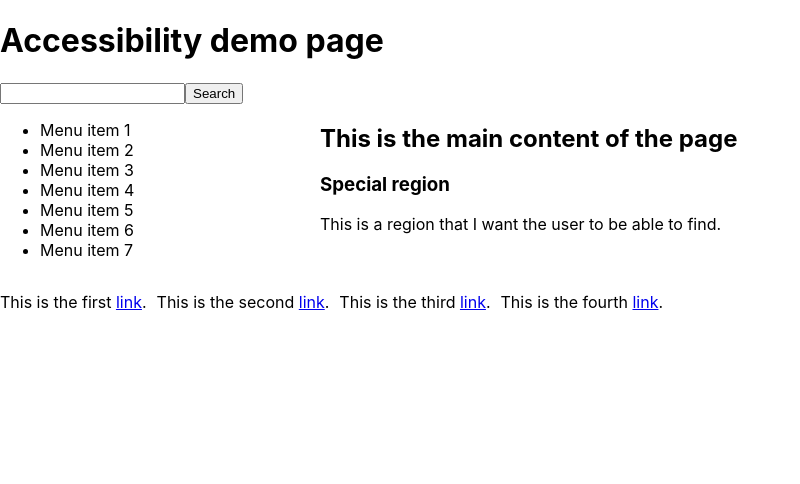
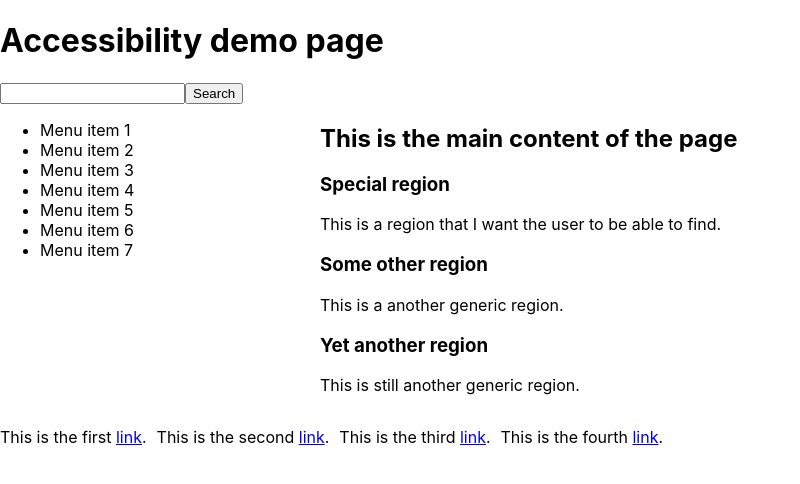
Before and after one commit to jakubgawlikowski/a11y, a React (Create React App) app in the folder a11y/: page / in a window 1280 px wide. Shown: the top 484 px of the page, without its empty margins (0-800 px from the left). Built offline with nearby package versions, Linux system fonts and the light colour scheme.

Commit message:
adding sections

```diff
--- a/a11y/src/App.js
+++ b/a11y/src/App.js
@@ -9,7 +9,7 @@ function App() {
         </h1>
       </header>
       <form role="search">
-        <input type="search" accesskey="q" aria-label="search text" size="20"/>
+        <input type="search" aria-label="search text" size="20"/>
         <input type="submit" value="Search"/>
       </form>
       <div className="container">
@@ -27,12 +27,24 @@ function App() {
         <main className="main" role="main" label="Main content">
           <h2>This is the main content of the page</h2>
 
-          <div role="region" aria-labelledby="special-region">
+          <section role="region" aria-labelledby="special-region">
             <h3 id="special-region">Special region</h3>
             <p>
             This is a region that I want the user to be able to find.
             </p>
-          </div>
+          </section>
+          <section>
+            <h3 id="special-region">Some other region</h3>
+            <p>
+            This is a another generic region.
+            </p>
+          </section>
+          <section>
+            <h3 id="special-region">Yet another region</h3>
+            <p>
+            This is still another generic region.
+            </p>
+          </section>
         </main>
         <footer className="footer" role="contentinfo">
           <p>This is the first <a href="/">link</a>.</p>
```
